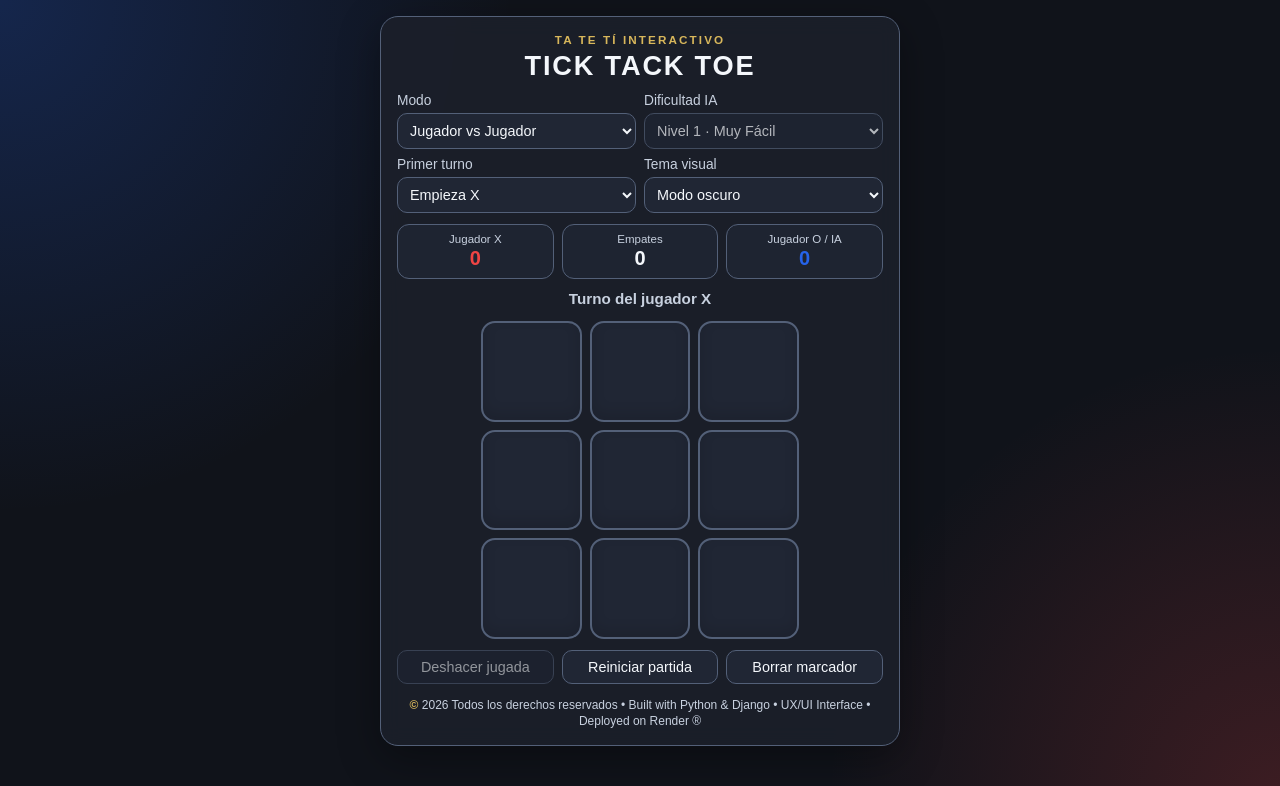
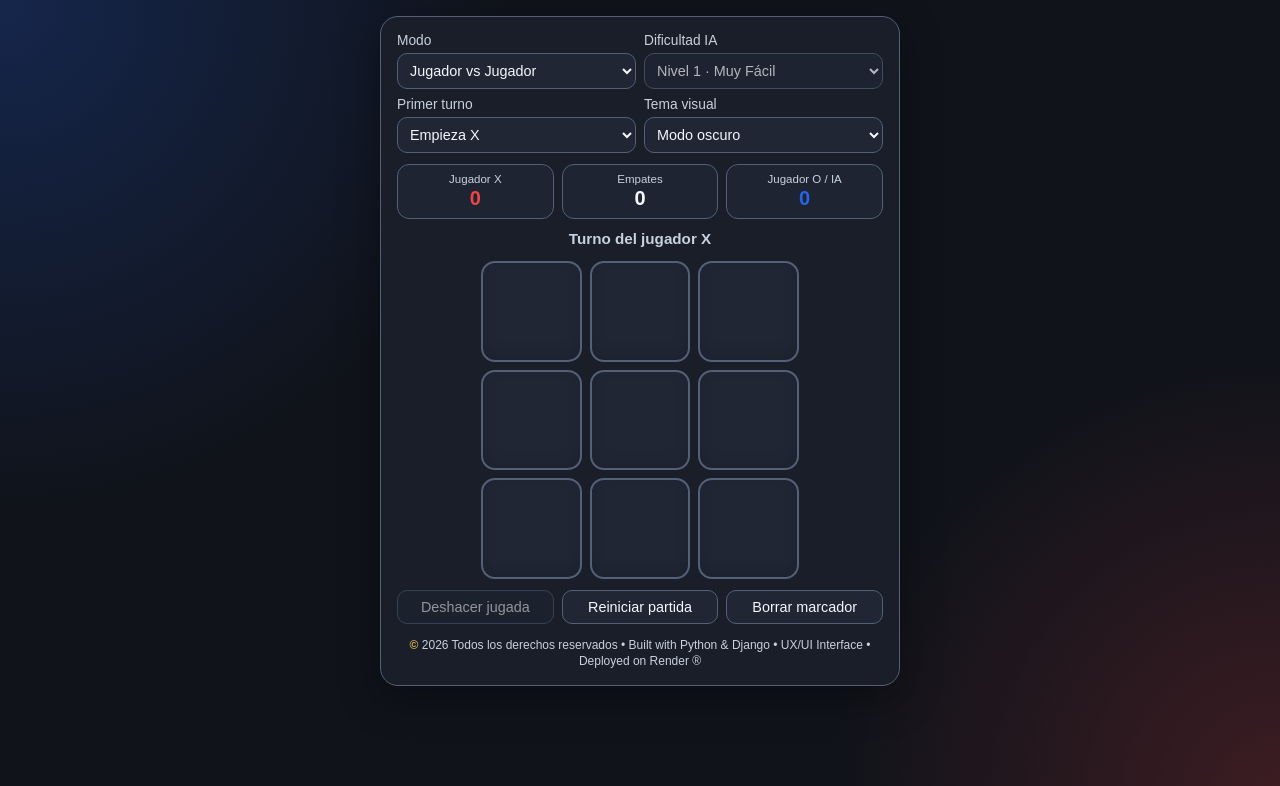
Before and after one commit to lu-developer476/Tick-Tack-Toe, a Django app: page / in a window 1280 px wide. Shown: the top 786 px of the page. Run offline with Django 4.2, Linux system fonts and the light colour scheme.

Commit message:
Remove redundant game titles (#7)

```diff
--- a/game/static/css/style.css
+++ b/game/static/css/style.css
@@ -67,24 +67,6 @@ select {
   backdrop-filter: blur(10px);
 }
 
-.hero {
-  text-align: center;
-}
-
-.eyebrow {
-  margin: 0 0 4px;
-  color: var(--accent);
-  font-size: 0.73rem;
-  font-weight: 800;
-  letter-spacing: 0.18em;
-  text-transform: uppercase;
-}
-
-h1 {
-  margin: 0;
-  letter-spacing: 1.8px;
-  font-size: clamp(1.15rem, 2.5vw, 1.7rem);
-}
 
 .controls {
   display: grid;
--- a/game/templates/index.html
+++ b/game/templates/index.html
@@ -10,11 +10,6 @@
 </head>
 <body>
 <div class="game-container">
-  <header class="hero">
-    <p class="eyebrow">Ta Te Tí interactivo</p>
-    <h1>TICK TACK TOE</h1>
-  </header>
-
   <div class="controls" aria-label="Configuración de partida">
     <label>
       Modo
```
